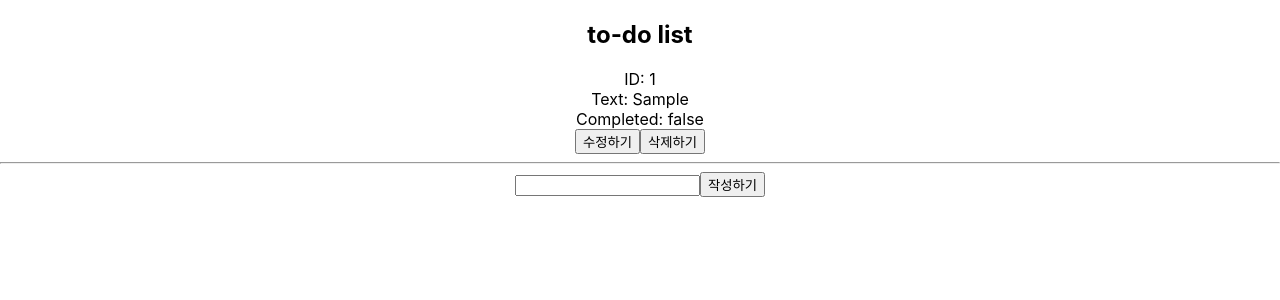
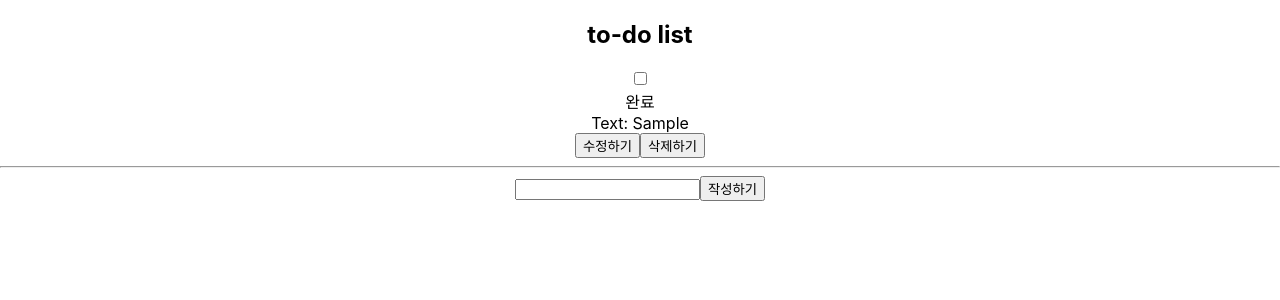
Before and after one commit to gajigaji04/React-To-do, a React (Create React App) app: page / in a window 1280 px wide. Both pictures are taken after typing "Sample" into the empty fields and a click on the button "작성하기". Shown: the top 300 px of the page. Built offline with nearby package versions, Linux system fonts and the light colour scheme.

Commit message:
토글 버튼 기능 초기

```diff
--- a/src/App.js
+++ b/src/App.js
@@ -6,6 +6,12 @@ function App() {
   const [text, setText] = useState("");
   const [editingId, setEditingId] = useState(null);
   const [editText, setEditText] = useState("");
+  const [on, setOn] = useState(false);
+
+  // 토글 버튼 기능
+  const handleToggle = () => {
+    setOn(!on);
+  };
 
   // 글 작성
   const addTodo = (e) => {
@@ -17,7 +23,6 @@ function App() {
     const newTodo = {
       id: todos.length + 1,
       text: text,
-      completed: false,
     };
 
     setTodos([...todos, newTodo]);
@@ -45,7 +50,18 @@ function App() {
         <h2>to-do list</h2>
         {todos.map((i) => (
           <div key={i.id}>
-            <div>ID: {i.id}</div>
+            {/* 토글 버튼 */}
+            <input
+              type="checkbox"
+              id="toggle-checkbox"
+              checked={on}
+              onChange={handleToggle}
+              className="toggle-box"
+            ></input>
+            <label htmlFor="toggle-checkbox">
+              <div className="toggle-slider"></div>
+            </label>
+            <span>{on ? "미완료" : "완료"}</span>
 
             {/* 수정 input */}
             {editingId === i.id ? (
@@ -61,7 +77,7 @@ function App() {
             ) : (
               <>
                 <div>Text: {i.text}</div>
-                <div>Completed: {i.completed.toString()}</div>
+
                 <button onClick={() => startEditing(i)}>수정하기</button>
               </>
             )}
```
